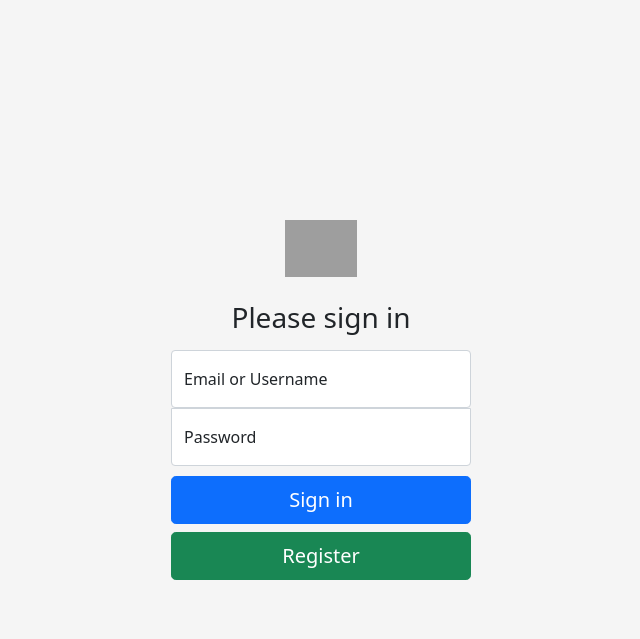
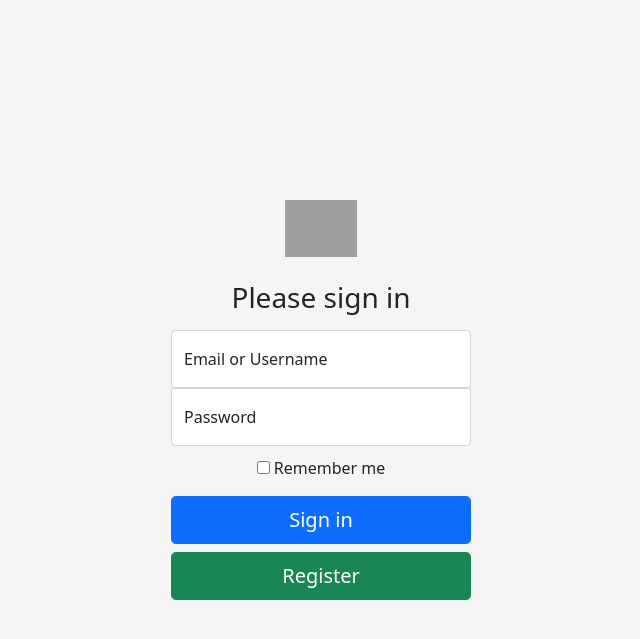
Before and after one commit to xlevus/gymkhana-timer, a Django app: template src/python/gk/rider/templates/account/login.html in a window 1280 px wide. Shown: the top 639 px of the page, without its empty margins (319-959 px from the left). Run offline with Django 3.2, Linux system fonts and the light colour scheme; the template is opened without the code that fills it, so the values that code supplies are empty; some libraries are stand-ins or nearby versions; grey boxes are pictures that could not be loaded.

Commit message:
Fixed 'remember me'

```diff
--- a/src/python/gk/rider/templates/account/login.html
+++ b/src/python/gk/rider/templates/account/login.html
@@ -64,7 +64,11 @@
                 name="password">
             <label for="floatingPassword">{% trans 'Password' %}</label>
         </div>
-
+        <div class="checkbox mb-3">
+            <label>
+                <input type="checkbox" name="remember" value="1"> {% trans "Remember me" %}
+            </label>
+        </div>
         <button class="w-100 mb-2 btn btn-lg btn-primary" type="submit">{% trans "Sign in" %}</button>
         <a class="w-100 btn btn-lg btn-success" href="{% url 'account_signup' %}">{% trans "Register" %}</a>
         {# <p class="mt-5 mb-3 text-muted">&copy; 2017–2022</p> #}
```
